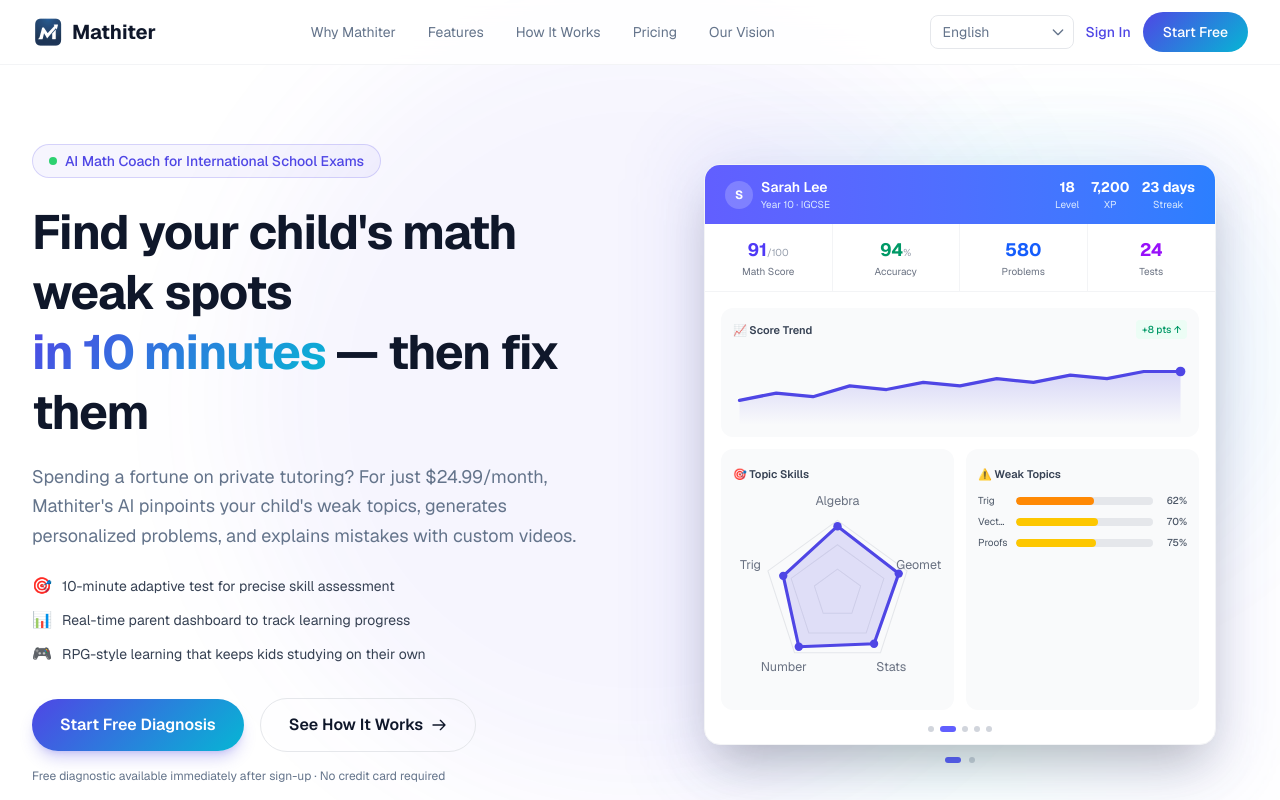
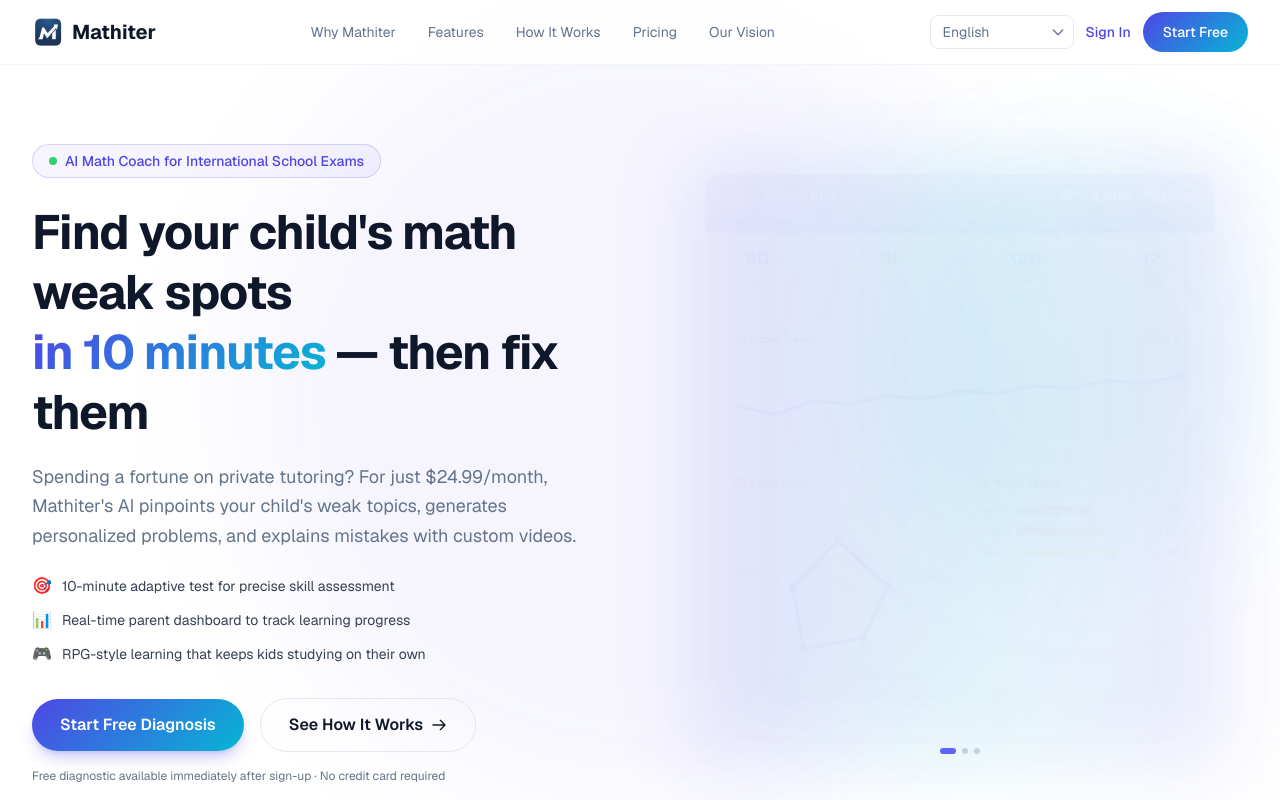
Before and after one commit to JustinMath-Park/mathiter-homepage, a Next.js app: page /en in a window 1280 px wide. Shown: the top 800 px of the page. Built offline with nearby package versions, Linux system fonts and the light colour scheme.

Commit message:
refactor: Simplify App Preview to 3-slide carousel
Dashboard 1 → SAT Exam → Dashboard 2 as a single flat carousel
with 3 dot indicators. Removed nested student rotation.

Co-Authored-By: Claude Opus 4.6 <noreply@anthropic.com>

```diff
--- a/src/components/DashboardMockup.tsx
+++ b/src/components/DashboardMockup.tsx
@@ -379,77 +379,55 @@ function buildStudents(locale: Locale): StudentData[] {
   }));
 }
 
-const ROTATE_INTERVAL = 5000;
-const SCREEN_SWITCH_INTERVAL = 12000;
+const SLIDE_INTERVAL = 6000;
+const TOTAL_SLIDES = 3;
 
 export default function DashboardMockup() {
   const locale = useLocale() as Locale;
   const l = labels[locale] || labels.en;
   const students = buildStudents(locale);
 
-  const [currentIndex, setCurrentIndex] = useState(0);
+  // Slides: 0 = dashboard(student 0), 1 = SAT, 2 = dashboard(student 1)
+  const [slideIndex, setSlideIndex] = useState(0);
   const [fading, setFading] = useState(false);
   const [animated, setAnimated] = useState(false);
-  const [activeScreen, setActiveScreen] = useState<"dashboard" | "sat">("dashboard");
-  const [screenFading, setScreenFading] = useState(false);
-
-  const rotateStudent = useCallback(() => {
-    setFading(true);
-    setTimeout(() => {
-      setCurrentIndex((prev) => (prev + 1) % students.length);
-      setAnimated(false);
-      setFading(false);
-      setTimeout(() => setAnimated(true), 100);
-    }, 400);
-  }, [students.length]);
 
   useEffect(() => {
     const initTimer = setTimeout(() => setAnimated(true), 600);
     return () => clearTimeout(initTimer);
   }, []);
 
-  // Student rotation (only when dashboard is active)
-  useEffect(() => {
-    if (activeScreen !== "dashboard") return;
-    const interval = setInterval(rotateStudent, ROTATE_INTERVAL);
-    return () => clearInterval(interval);
-  }, [rotateStudent, activeScreen]);
-
-  // Screen switching (dashboard ↔ sat)
-  useEffect(() => {
-    const interval = setInterval(() => {
-      setScreenFading(true);
-      setTimeout(() => {
-        setActiveScreen((prev) => {
-          const next = prev === "dashboard" ? "sat" : "dashboard";
-          if (next === "dashboard") {
-            setAnimated(false);
-            setTimeout(() => setAnimated(true), 100);
-          }
-          return next;
-        });
-        setScreenFading(false);
-      }, 500);
-    }, SCREEN_SWITCH_INTERVAL);
-    return () => clearInterval(interval);
+  const rotate = useCallback(() => {
+    setFading(true);
+    setTimeout(() => {
+      setSlideIndex((prev) => (prev + 1) % TOTAL_SLIDES);
+      setAnimated(false);
+      setFading(false);
+      setTimeout(() => setAnimated(true), 100);
+    }, 500);
   }, []);
 
-  const student = students[currentIndex];
+  useEffect(() => {
+    const interval = setInterval(rotate, SLIDE_INTERVAL);
+    return () => clearInterval(interval);
+  }, [rotate]);
+
+  // Map slide index to student index: slide 0 → student 0, slide 2 → student 1
+  const studentIndex = slideIndex === 2 ? 1 : 0;
+  const student = students[studentIndex];
+  const isDashboard = slideIndex === 0 || slideIndex === 2;
 
   return (
     <div className="relative w-full max-w-lg mx-auto">
       <div className="absolute -inset-4 bg-gradient-to-r from-primary/20 via-accent/20 to-primary/20 rounded-3xl blur-2xl opacity-60" />
 
       <div
-        className={`relative bg-white rounded-2xl shadow-2xl border border-gray-100 overflow-hidden transition-opacity duration-500 ${screenFading ? "opacity-0" : "opacity-100"}`}
+        className={`relative bg-white rounded-2xl shadow-2xl border border-gray-100 overflow-hidden transition-opacity duration-500 ${fading ? "opacity-0" : "opacity-100"}`}
       >
-        {activeScreen === "dashboard" ? (
+        {isDashboard ? (
           <DashboardScreen
             student={student}
-            students={students}
-            currentIndex={currentIndex}
             l={l}
-            fading={fading}
             animated={animated}
           />
         ) : (
@@ -457,14 +435,16 @@ export default function DashboardMockup() {
         )}
       </div>
 
-      {/* Screen indicators */}
-      <div className="flex justify-center gap-2 mt-3">
-        <div className={`h-1.5 rounded-full transition-all duration-300 ${
-          activeScreen === "dashboard" ? "w-4 bg-indigo-500" : "w-1.5 bg-gray-300"
-        }`} />
-        <div className={`h-1.5 rounded-full transition-all duration-300 ${
-          activeScreen === "sat" ? "w-4 bg-indigo-500" : "w-1.5 bg-gray-300"
-        }`} />
+      {/* Slide indicators */}
+      <div className="flex justify-center gap-1.5 mt-3">
+        {Array.from({ length: TOTAL_SLIDES }, (_, i) => (
+          <div
+            key={i}
+            className={`h-1.5 rounded-full transition-all duration-300 ${
+              i === slideIndex ? "w-4 bg-indigo-500" : "w-1.5 bg-gray-300"
+            }`}
+          />
+        ))}
       </div>
     </div>
   );
@@ -472,21 +452,15 @@ export default function DashboardMockup() {
 
 function DashboardScreen({
   student,
-  students,
-  currentIndex,
   l,
-  fading,
   animated,
 }: {
   student: StudentData;
-  students: StudentData[];
-  currentIndex: number;
   l: Labels;
-  fading: boolean;
   animated: boolean;
 }) {
   return (
-    <div className={`transition-opacity duration-400 ${fading ? "opacity-0" : "opacity-100"}`}>
+    <div>
       {/* Top bar */}
       <div className="bg-gradient-to-r from-indigo-500 to-blue-500 px-5 py-3 flex items-center justify-between">
         <div className="flex items-center gap-2">
@@ -562,7 +536,7 @@ function DashboardScreen({
           <MiniLineChart
             points={student.scoreTrend}
             animated={animated}
-            id={currentIndex}
+            id={0}
           />
         </div>
 
@@ -575,7 +549,7 @@ function DashboardScreen({
               values={student.radarValues}
               labels={student.radarLabels}
               animated={animated}
-              id={currentIndex}
+              id={0}
             />
           </div>
 
@@ -586,7 +560,7 @@ function DashboardScreen({
             <div className="mt-2 space-y-1.5">
               {student.weakTopics.map((topic, i) => (
                 <WeakTopicBar
-                  key={`${currentIndex}-${topic.label}`}
+                  key={topic.label}
                   label={topic.label}
                   value={topic.value}
                   animated={animated}
@@ -598,19 +572,6 @@ function DashboardScreen({
         </div>
       </div>
 
-      {/* Student dot indicators */}
-      <div className="flex justify-center gap-1.5 pb-3">
-        {students.map((_, i) => (
-          <div
-            key={i}
-            className={`h-1.5 rounded-full transition-all duration-300 ${
-              i === currentIndex
-                ? "w-4 bg-indigo-500"
-                : "w-1.5 bg-gray-300"
-            }`}
-          />
-        ))}
-      </div>
     </div>
   );
 }
--- a/src/components/SATExamMockup.tsx
+++ b/src/components/SATExamMockup.tsx
@@ -59,12 +59,12 @@ export default function SATExamMockup() {
       </div>
 
       {/* Question content */}
-      <div className="px-5 py-4">
+      <div className="px-5 pt-4 pb-3">
         <div className="text-[10px] text-gray-400 mb-2">Question 5</div>
         <p className="text-xs text-gray-800 leading-relaxed">
           A function <span className="italic">f</span> is defined by
         </p>
-        <p className="mt-2 mb-2 font-mono text-sm font-semibold text-indigo-700 text-center">
+        <p className="mt-3 mb-3 font-mono text-sm font-semibold text-indigo-700 text-center">
           f(x) = 3(x + 2)² − 12
         </p>
         <p className="text-xs text-gray-800 leading-relaxed">
@@ -73,7 +73,7 @@ export default function SATExamMockup() {
       </div>
 
       {/* Answer choices */}
-      <div className="px-5 pb-4 space-y-2">
+      <div className="px-5 pb-5 space-y-2.5">
         {choices.map((choice) => (
           <div
             key={choice.letter}
```
